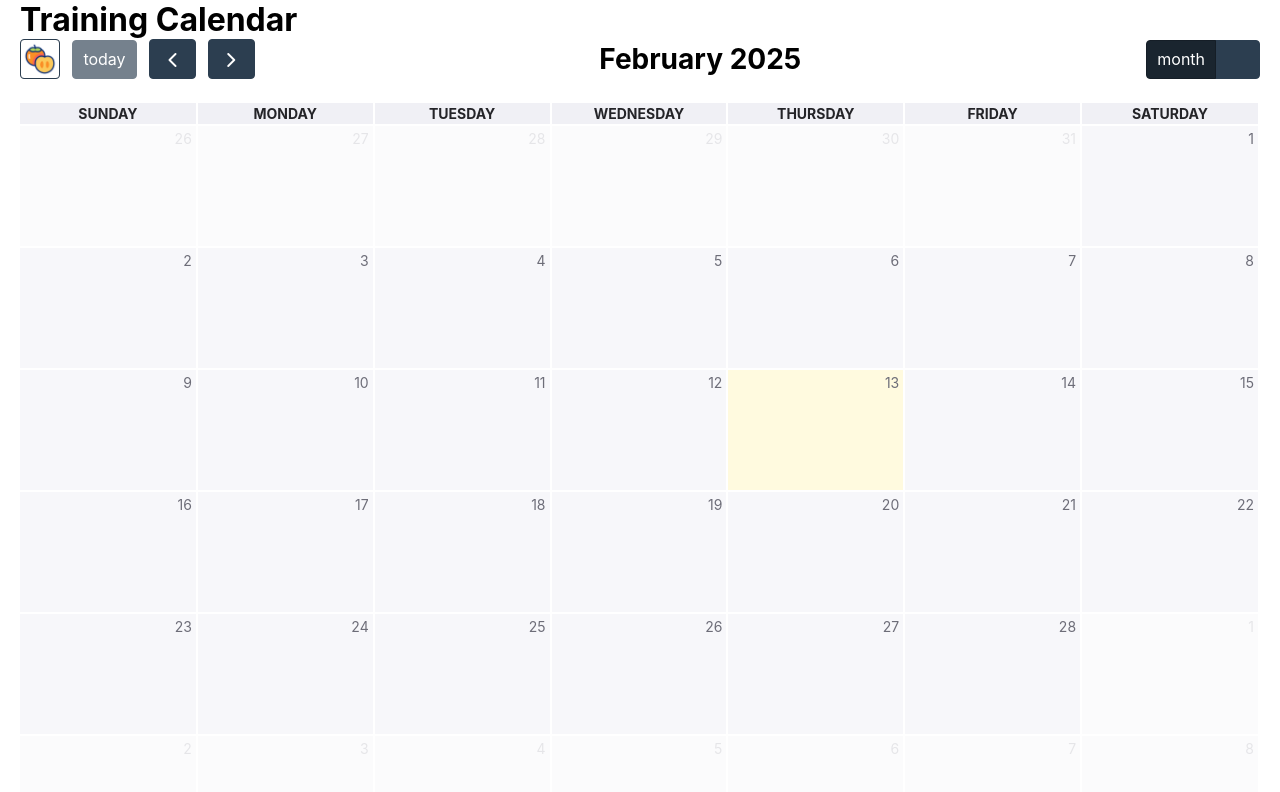
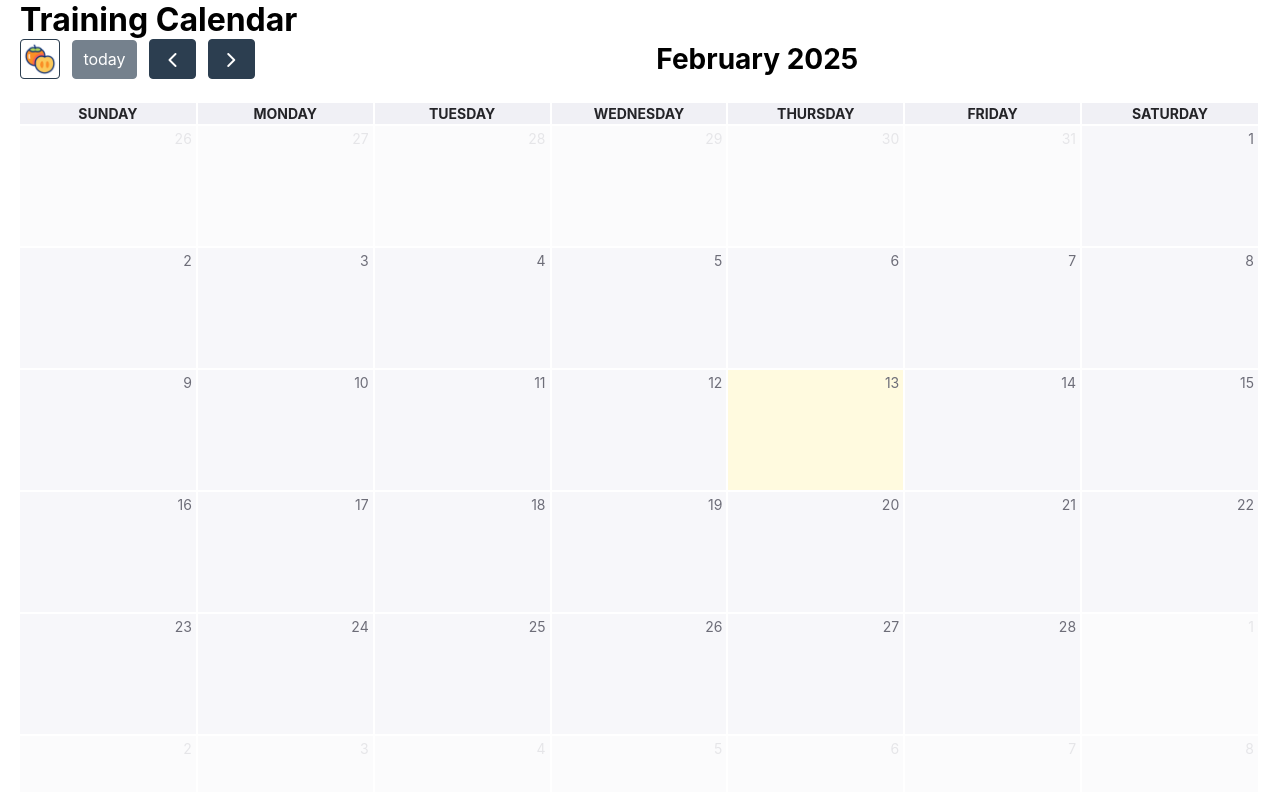
Before and after one commit to sunnybunnyy/training-dashboard, a React (Create React App) app in the folder frontend/: page / in a window 1280 px wide. Shown: the top 792 px of the page. Built offline with nearby package versions, Linux system fonts and the light colour scheme; no server answers.

Commit message:
Get rid of buttons on right side

```diff
--- a/frontend/src/App.js
+++ b/frontend/src/App.js
@@ -76,7 +76,7 @@ function App() {
         headerToolbar={{
           left: 'icon today prev next', // Add icon as seperate button
           center: 'title',
-          right: 'dayGridMonth,timeGridWeek,timeGridDay'
+          right: ''
         }}
         customButtons={customButtons}
         dayHeaderContent={handleDayHeader}
```
